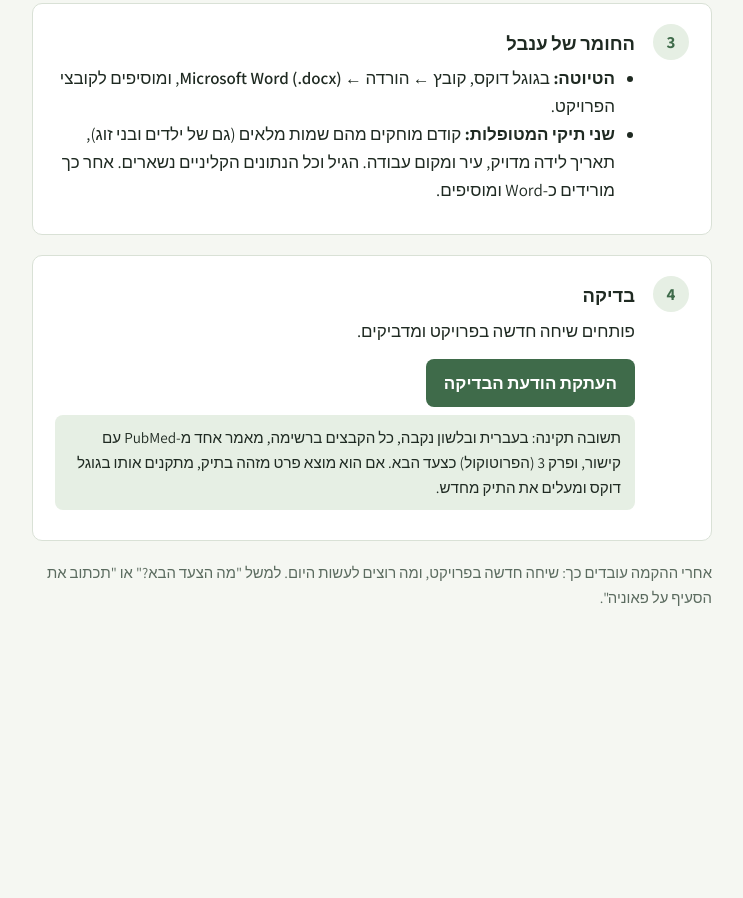
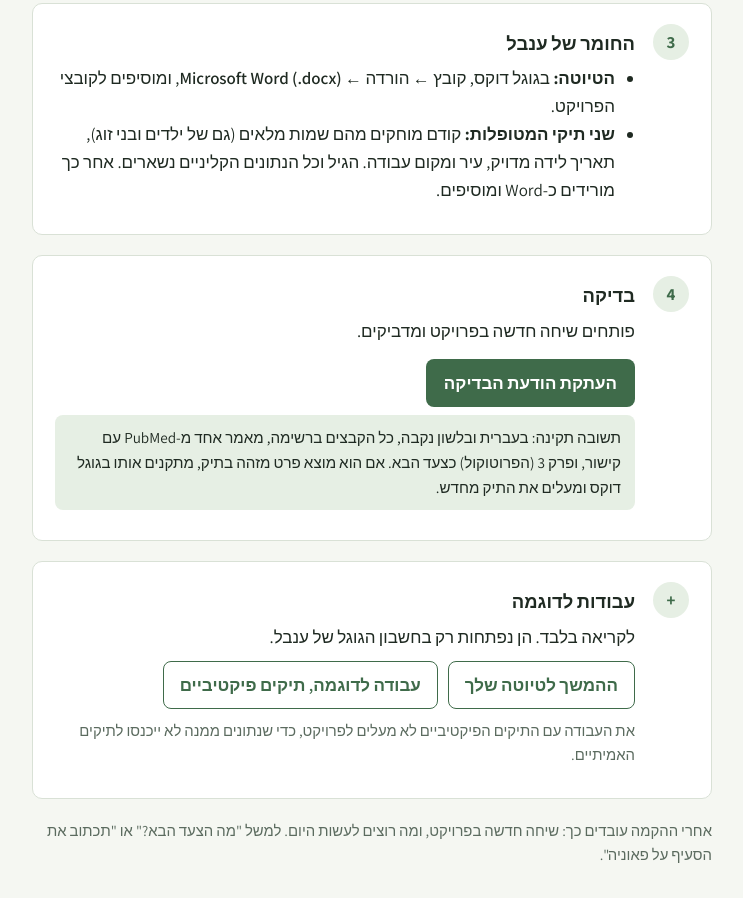
Before and after one commit to Dar-Ofer/thesis-assistant-setup, a plain HTML site: page index.html in a window 1280 px wide. Shown: the part 635-1533 px from the top of the page, without its empty margins (268-1011 px from the left). Before the commit the page ends 1327 px from the top, so only its background shows below. Drawn offline with Linux system fonts and the light colour scheme; a web font is replaced by a local one.

Commit message:
Sample works links

```diff
--- a/index.html
+++ b/index.html
@@ -78,6 +78,16 @@ textarea{width:100%;min-height:120px;margin-top:8px;font:13px/1.4 ui-monospace,m
     <p class="expect">תשובה תקינה: בעברית ובלשון נקבה, כל הקבצים ברשימה, מאמר אחד מ-PubMed עם קישור, ופרק 3 (הפרוטוקול) כצעד הבא. אם הוא מוצא פרט מזהה בתיק, מתקנים אותו בגוגל דוקס ומעלים את התיק מחדש.</p>
   </div></section>
 
+  <section class="step"><div class="num">+</div><div>
+    <h2>עבודות לדוגמה</h2>
+    <p>לקריאה בלבד. הן נפתחות רק בחשבון הגוגל של ענבל.</p>
+    <div class="links">
+      <a class="btn" href="https://drive.google.com/file/d/1flWNa58iz7IiqyuDgjBr3T0Tcxy_96IL/view">ההמשך לטיוטה שלך</a>
+      <a class="btn" href="https://drive.google.com/file/d/1QFuW-jgU1FDmZgkTxkjPltr8MkERR_ew/view">עבודה לדוגמה, תיקים פיקטיביים</a>
+    </div>
+    <p class="note">את העבודה עם התיקים הפיקטיביים לא מעלים לפרויקט, כדי שנתונים ממנה לא ייכנסו לתיקים האמיתיים.</p>
+  </div></section>
+
   <p class="note">אחרי ההקמה עובדים כך: שיחה חדשה בפרויקט, ומה רוצים לעשות היום. למשל "מה הצעד הבא?" או "תכתוב את הסעיף על פאוניה".</p>
   <textarea id="fallback" hidden aria-label="טקסט להעתקה ידנית" readonly></textarea>
 </main>
```
